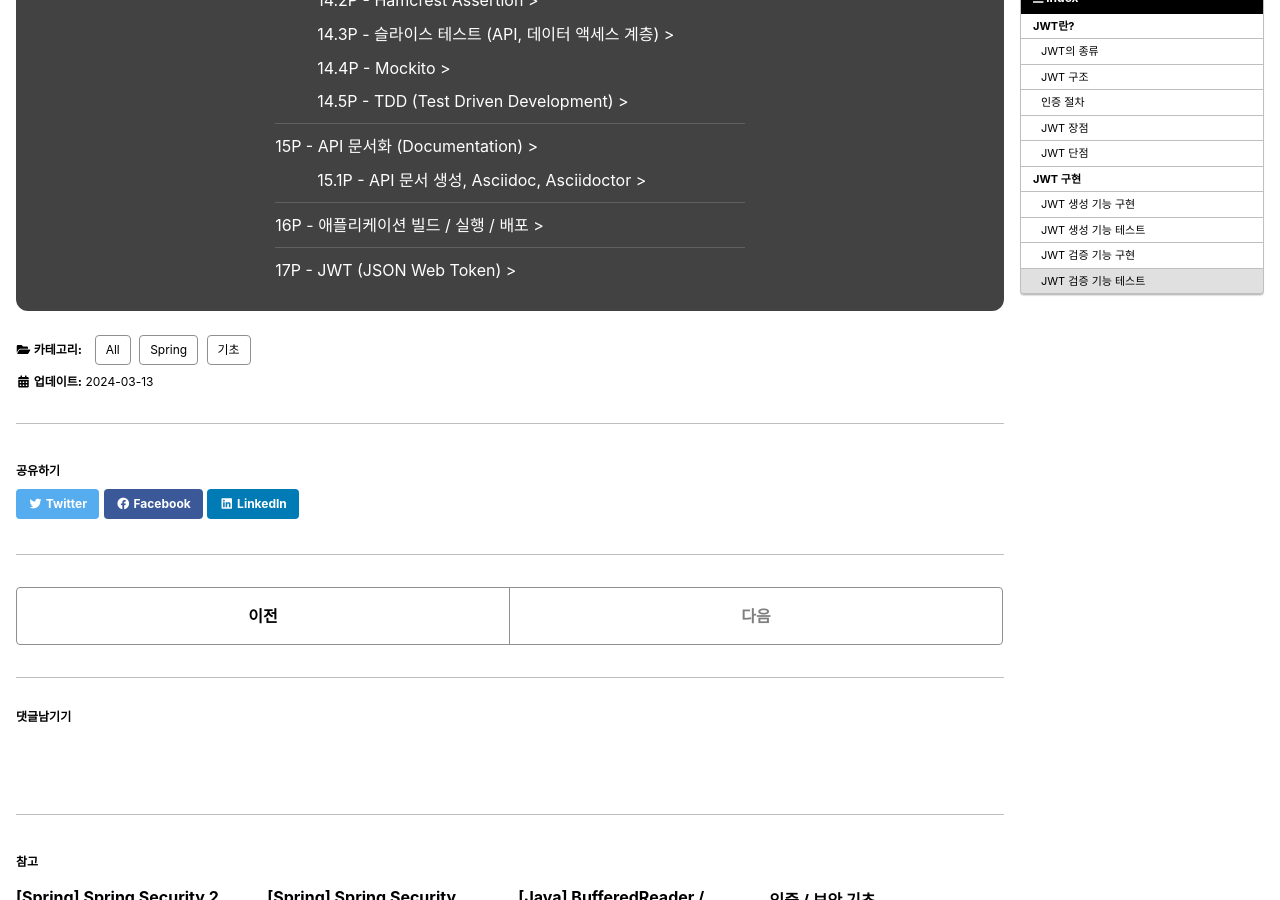
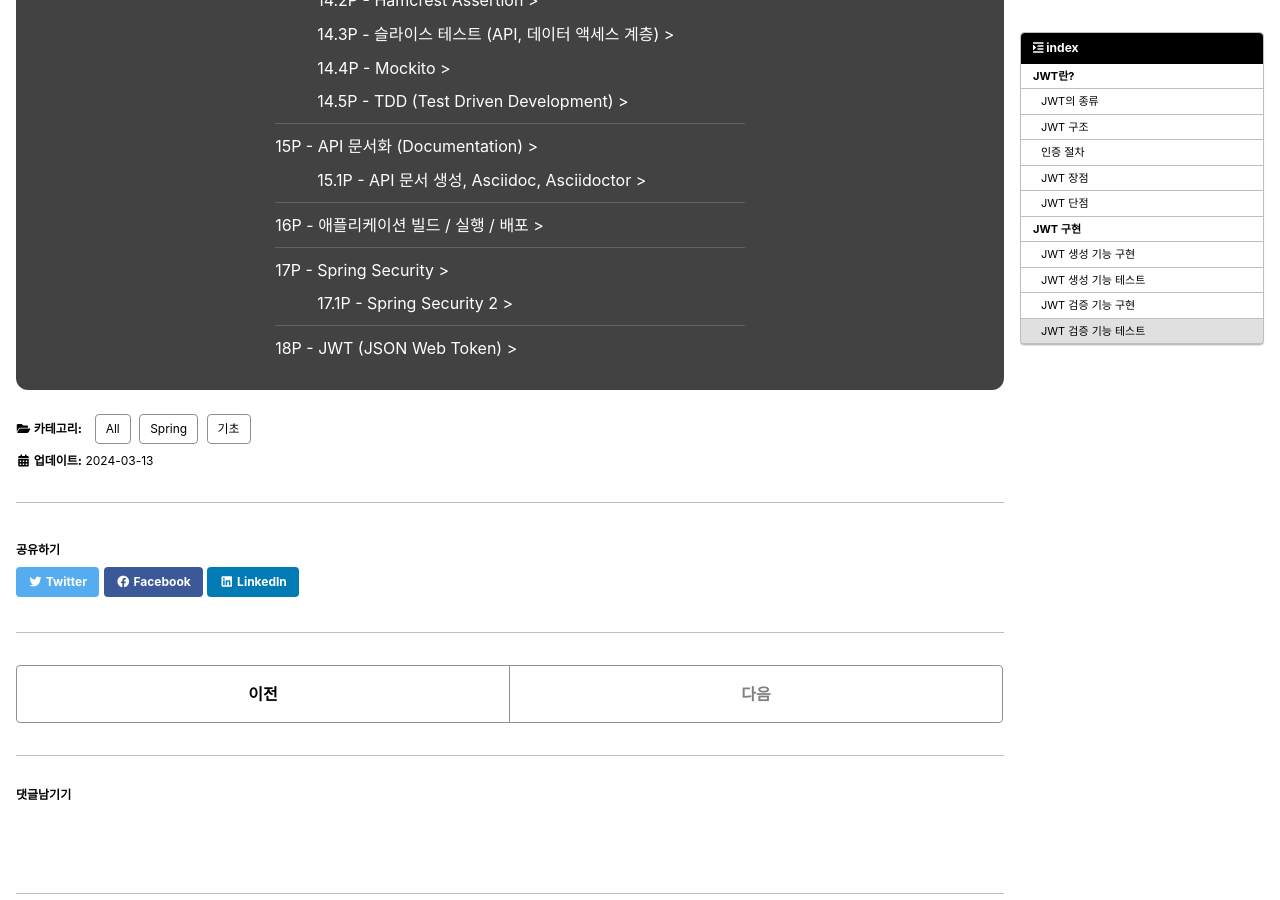
Before and after one commit to Preasim/Preasim.github.io, a Jekyll site: the page built from _posts/2024-03-13-102.md, in a window 1280 px wide and 900 px high, scrolled down 13580 px. Built offline with Jekyll 4.4.1, drawn with Linux system fonts in a browser that asks for light colours; cached includes are drawn as plain includes; some web fonts are replaced; comment, search, counter and statistics services are not loaded.

Commit message:
Update banner-spring.html

```diff
--- a/_includes/banner-spring.html
+++ b/_includes/banner-spring.html
@@ -52,7 +52,10 @@
         <div class="sb-underLine"></div>
         <p><a href="https://preasim.github.io/97">16P - 애플리케이션 빌드 / 실행 / 배포 ></a></p>
         <div class="sb-underLine"></div>
-        <p><a href="https://preasim.github.io/100">17P - JWT (JSON Web Token) ></a></p>
+        <p><a href="https://preasim.github.io/100">17P - Spring Security ></a></p>
+        <p style="padding-left: 42px;"><a href="https://preasim.github.io/101">17.1P - Spring Security 2 ></a></p>
+        <div class="sb-underLine"></div>
+        <p><a href="https://preasim.github.io/102">18P - JWT (JSON Web Token) ></a></p>
   </div>
 </div>
 
```
